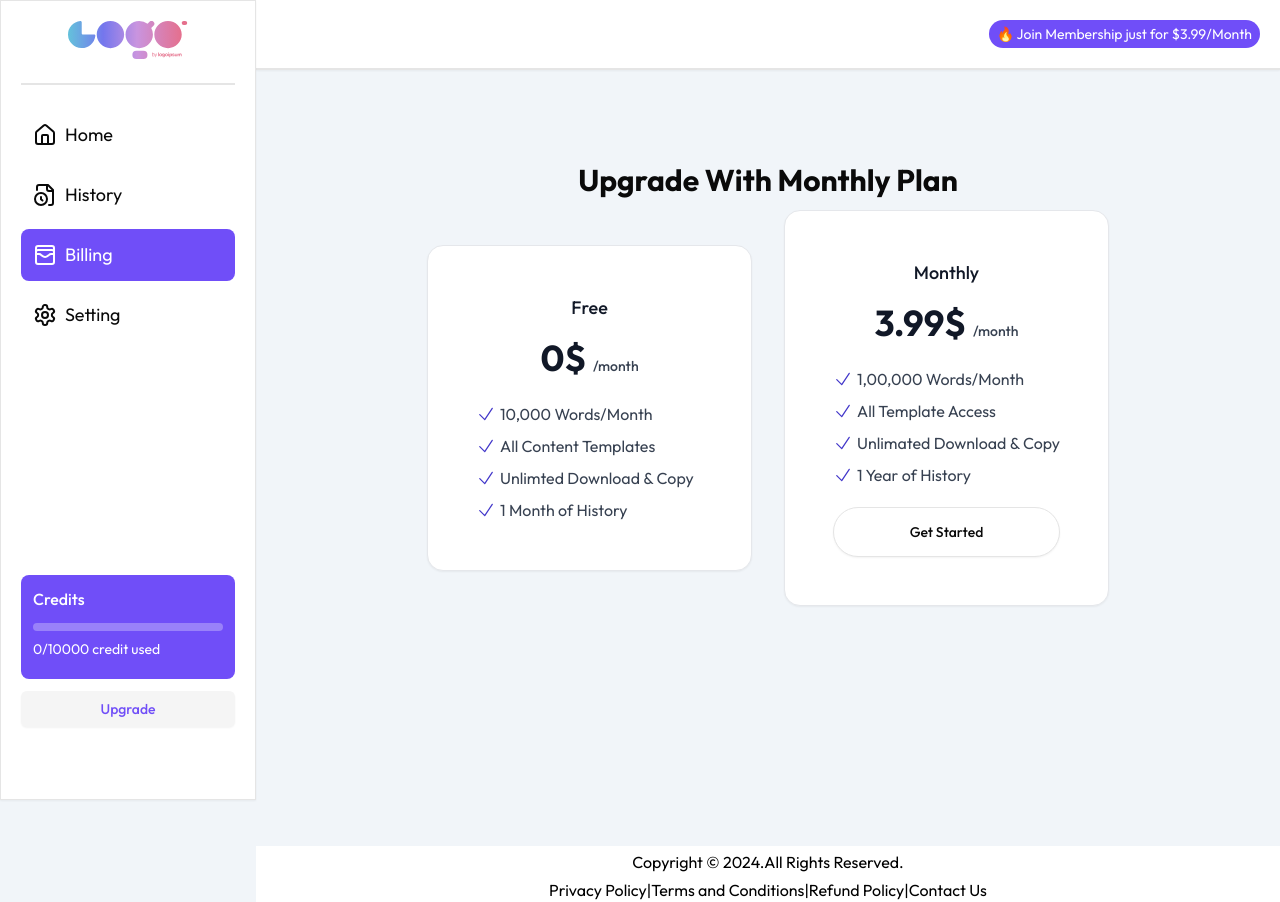
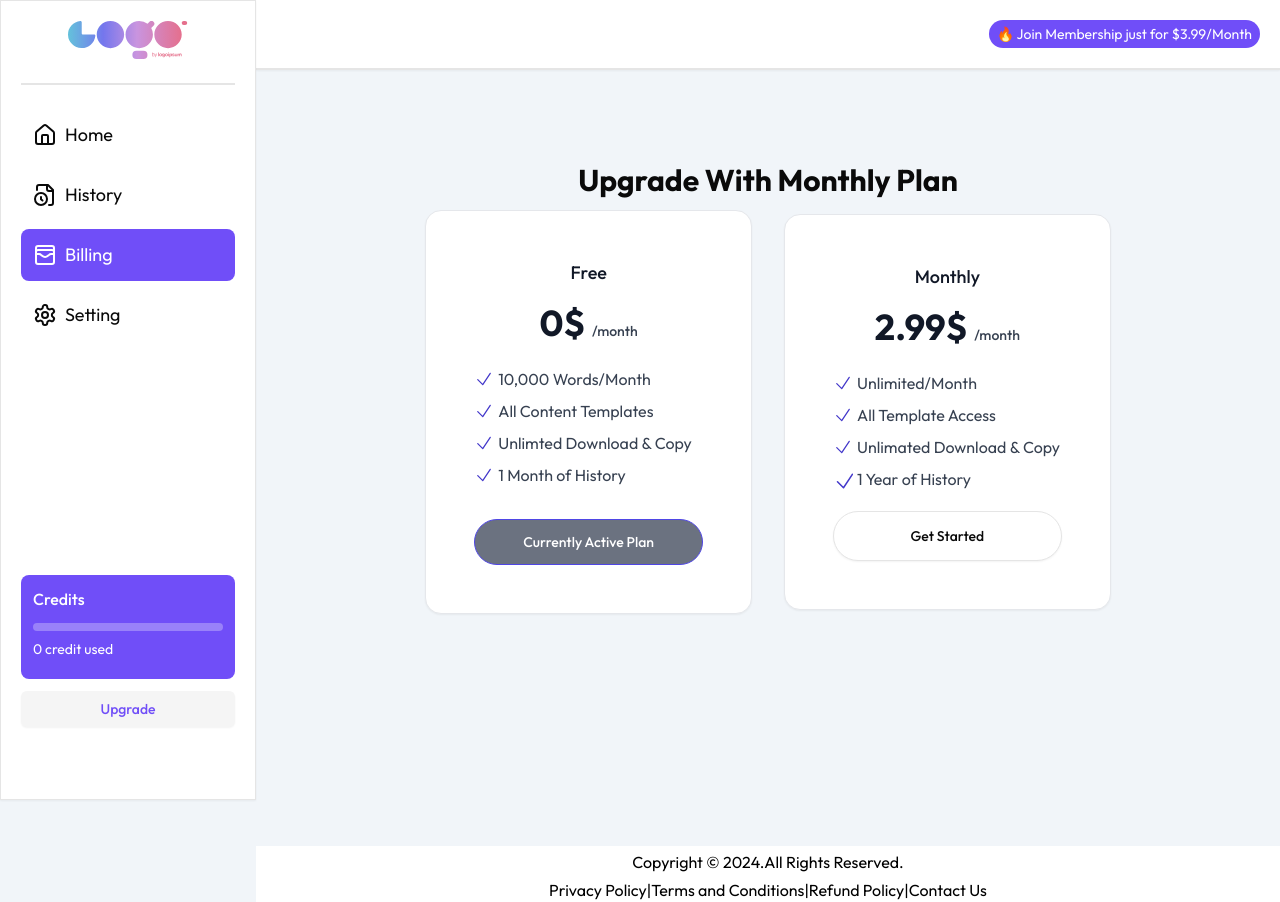
Before and after one commit to Kirisos-Guna/ai-content-generator, a Next.js app: page /dashboard/billing in a window 1280 px wide. Built offline with nearby package versions, Linux system fonts and the light colour scheme; no server answers.

Commit message:
Update payment page

```diff
--- a/app/dashboard/_components/Footer.js
+++ b/app/dashboard/_components/Footer.js
@@ -19,7 +19,7 @@ class Footer extends Component {
             Terms and Conditions
           </Link>
           <span className='text-black mx-2'>|</span>
-          <Link href="https://portal.termshub.io/sgnrifzwga/refund_policy/" className='btn btn-link text-black mx-2'>
+          <Link href="https://portal.termshub.io/vie9bnquqh/refund_policy/" className='btn btn-link text-black mx-2'>
             Refund Policy
           </Link>
           <span className='text-black mx-2'>|</span>
--- a/app/dashboard/_components/UsageTrack.tsx
+++ b/app/dashboard/_components/UsageTrack.tsx
@@ -1,80 +1,102 @@
-"use client"
+"use client";
+import { TotalUsageContext } from '@/app/(context)/TotalUsageContext';
+import { UpdateCreditUsageContext } from '@/app/(context)/UpdateCreditUsageContext';
+import { UserSubscriptionContext } from '@/app/(context)/UserSubscriptionContext';
 import { Button } from '@/components/ui/button';
 import { db } from '@/utils/db';
 import { AIOutput, UserSubscription } from '@/utils/schema';
 import { useUser } from '@clerk/nextjs';
-
-import { TotalUsageContext } from '@/app/(context)/TotalUsageContext';
-import { UpdateCreditUsageContext } from '@/app/(context)/UpdateCreditUsageContext';
-import { UserSubscriptionContext } from '@/app/(context)/UserSubscriptionContext';
+import { differenceInDays, parseISO } from 'date-fns';
 import { eq } from 'drizzle-orm';
-import { useContext, useEffect, useState } from 'react';
+import { useContext, useEffect } from 'react';
 import { HISTORY } from '../history/page';
 
 function UsageTrack() {
+  const { user } = useUser();
+  const { totalUsage, setTotalUsage } = useContext(TotalUsageContext);
+  const { userSubscription, setUserSubscription } = useContext(UserSubscriptionContext);
+  const { updateCreditUsage, setUpdateCreditUsage } = useContext(UpdateCreditUsageContext);
 
-    const { user } = useUser();
-    const { totalUsage, setTotalUsage } = useContext(TotalUsageContext)
-    const { userSubscription, setUserSubscription } = useContext(UserSubscriptionContext);
-    const [maxWords, setMaxWords] = useState(10000)
-    const { updateCreditUsage, setUpdateCreditUsage } = useContext(UpdateCreditUsageContext);
   useEffect(() => {
-        user && GetData();
-        user && IsUserSubscribe();
+    if (user) {
+      GetData();
+      CheckSubscription();
+    }
   }, [user]);
 
-
   useEffect(() => {
-        user && GetData();
-    }, [updateCreditUsage && user]);
+    if (user && updateCreditUsage) {
+      GetData();
+    }
+  }, [updateCreditUsage, user]);
 
   const GetData = async () => {
-        {/* @ts-ignore */ }
-        const result: HISTORY[] = await db.select().from(AIOutput).where(eq(AIOutput.createdBy, user?.primaryEmailAddress?.emailAddress));
+    const result = await db
+      .select()
+      .from(AIOutput)
+      .where(eq(AIOutput.createdBy, user?.primaryEmailAddress?.emailAddress ?? ''));
+    GetTotalUsage(result as HISTORY[]);
+  };
 
-        GetTotalUsage(result)
-    }
+  const CheckSubscription = async () => {
+    const userEmail = user?.primaryEmailAddress?.emailAddress;
+    if (!userEmail) return;
 
-    const IsUserSubscribe = async () => {
-        {/* @ts-ignore */ }
-        const result = await db.select().from(UserSubscription).where(eq(UserSubscription.email, user?.primaryEmailAddress?.emailAddress));
-        console.log(result)
+    const result = await db
+      .select()
+      .from(UserSubscription)
+      .where(eq(UserSubscription.email, userEmail));
+
     if (result.length > 0) {
+      const subscriptionStartDate = parseISO(result[0].joinDate ?? '');
+      const daysSinceSubscription = differenceInDays(new Date(), subscriptionStartDate);
+
+      if (daysSinceSubscription >= 30) {
+        // Switch to free plan
+        await db
+          .update(UserSubscription)
+          .set({ active: false })
+          .where(eq(UserSubscription.email, userEmail));
+        setUserSubscription(false);
+        alert("Your 30-day unlimited period has ended. Please upgrade to continue enjoying unlimited access.");
+      } else {
         setUserSubscription(true);
-            setMaxWords(1000000);
       }
     }
-
-
+  };
 
   const GetTotalUsage = (result: HISTORY[]) => {
     let total: number = 0;
     result.forEach(element => {
-            total = total + Number(element.aiResponse?.length)
+      total += Number(element.aiResponse?.length);
     });
 
-        setTotalUsage(total)
+    setTotalUsage(total);
     console.log(total);
-    }
-
+  };
 
   return (
     <div className='m-5'>
       <div className='bg-primary text-white p-3 rounded-lg'>
         <h2 className='font-medium'>Credits</h2>
         <div className='h-2 bg-[#9981f9] w-full rounded-full mt-3'>
-                    <div className='h-2 bg-white rounded-full'
+          <div
+            className='h-2 bg-white rounded-full'
             style={{
-                            width: totalUsage / maxWords > 1 ? 100 + "%" : (totalUsage / maxWords) * 100 + "%"
+              width: userSubscription ? '100%' : (totalUsage / 10000) * 100 + '%'
             }}
           ></div>
         </div>
-                <h2 className='text-sm my-2'>{totalUsage}/{maxWords} credit used</h2>
+        <h2 className='text-sm my-2'>{totalUsage} credit used</h2>
+        {userSubscription && <h2 className='text-sm'>Unlimited</h2>}
       </div>
-            <a href="/dashboard/billing">
-                <Button variant={'secondary'} className='w-full my-3 text-primary'>Upgrade</Button></a>
+      {!userSubscription && (
+        <a href='/dashboard/billing'>
+          <Button variant={'secondary'} className='w-full my-3 text-primary'>Upgrade</Button>
+        </a>
+      )}
     </div>
-    )
+  );
 }
 
-export default UsageTrack
+export default UsageTrack;
--- a/app/dashboard/billing/page.tsx
+++ b/app/dashboard/billing/page.tsx
@@ -69,6 +69,7 @@ function Billing() {
         <h2 className='text-center font-bold text-3xl my-3'>Upgrade With Monthly Plan</h2>
 
         <div className="grid grid-cols-1 gap-4 sm:grid-cols-2 sm:items-center md:gap-8">
+          {!userSubscription && (
             <div className="rounded-2xl bg-white border border-gray-200 p-6 shadow-sm sm:px-8 lg:p-12">
               <div className="text-center">
                 <h2 className="text-lg font-medium text-gray-900">
@@ -106,7 +107,17 @@ function Billing() {
                   <span className="text-gray-700"> 1 Month of History </span>
                 </li>
               </ul>
+              <a
+                href="#"
+                className="mt-8 block rounded-full
+                border border-indigo-600
+                px-12 py-3 text-center text-sm font-medium bg-gray-500 text-white
+                hover:ring-1 hover:ring-indigo-600 focus:outline-none focus:ring active:text-indigo-500"
+              >
+                Currently Active Plan
+              </a>
             </div>
+          )}
           <div className="rounded-2xl bg-white border border-gray-200 p-6 shadow-sm sm:px-8 lg:p-12">
             <div className="text-center">
               <h2 className="text-lg font-medium text-gray-900">
@@ -114,7 +125,7 @@ function Billing() {
                 <span className="sr-only">Plan</span>
               </h2>
               <p className="mt-2 sm:mt-4">
-                <strong className="text-3xl font-bold text-gray-900 sm:text-4xl"> 3.99$ </strong>
+                <strong className="text-3xl font-bold text-gray-900 sm:text-4xl"> 2.99$ </strong>
                 <span className="text-sm font-medium text-gray-700">/month</span>
               </p>
             </div>
@@ -123,7 +134,7 @@ function Billing() {
                 <svg xmlns="http://www.w3.org/2000/svg" fill="none" viewBox="0 0 24 24" strokeWidth="1.5" stroke="currentColor" className="size-5 text-indigo-700">
                   <path strokeLinecap="round" strokeLinejoin="round" d="M4.5 12.75l6 6 9-13.5" />
                 </svg>
-                <span className="text-gray-700"> 1,00,000 Words/Month  </span>
+                <span className="text-gray-700"> Unlimited/Month </span>
               </li>
               <li className="flex items-center gap-1">
                 <svg xmlns="http://www.w3.org/2000/svg" fill="none" viewBox="0 0 24 24" strokeWidth="1.5" stroke="currentColor" className="size-5 text-indigo-700">
@@ -138,12 +149,13 @@ function Billing() {
                 <span className="text-gray-700"> Unlimated Download & Copy  </span>
               </li>
               <li className="flex items-center gap-1">
-                <svg xmlns="http://www.w3.org/2000/svg" fill="none" viewBox="0 0 24 24" strokeWidth="1.5" stroke="currentColor" className="size-5 text-indigo-700">
+                <svg xmlns="http://www.w3.org/2000/svg" fill="none" viewBox="0 24 24" strokeWidth="1.5" stroke="currentColor" className="size-5 text-indigo-700">
                   <path strokeLinecap="round" strokeLinejoin="round" d="M4.5 12.75l6 6 9-13.5" />
                 </svg>
                 <span className="text-gray-700"> 1 Year of History </span>
               </li>
             </ul>
+
             <Button
               disabled={loading}
               onClick={() => createSubscription()}
--- a/package.json
+++ b/package.json
@@ -22,6 +22,7 @@
     "axios": "^1.7.2",
     "class-variance-authority": "^0.7.0",
     "clsx": "^2.1.1",
+    "date-fns": "^3.6.0",
     "drizzle-orm": "^0.31.2",
     "lucide-react": "^0.395.0",
     "moment": "^2.30.1",
```
Also changed, not shown: 1 other file (tests, documents, lock files or other folders). Lines whose indentation alone changed are shown as unchanged.
